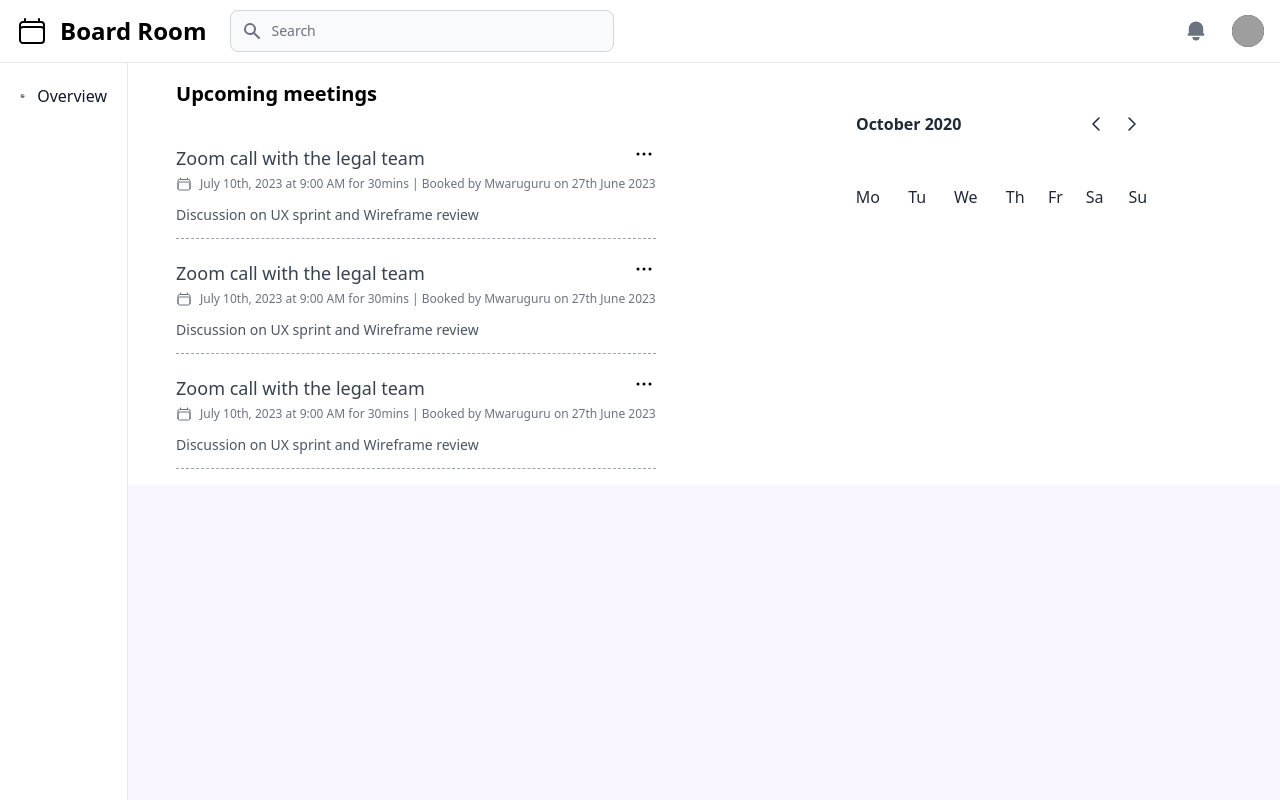
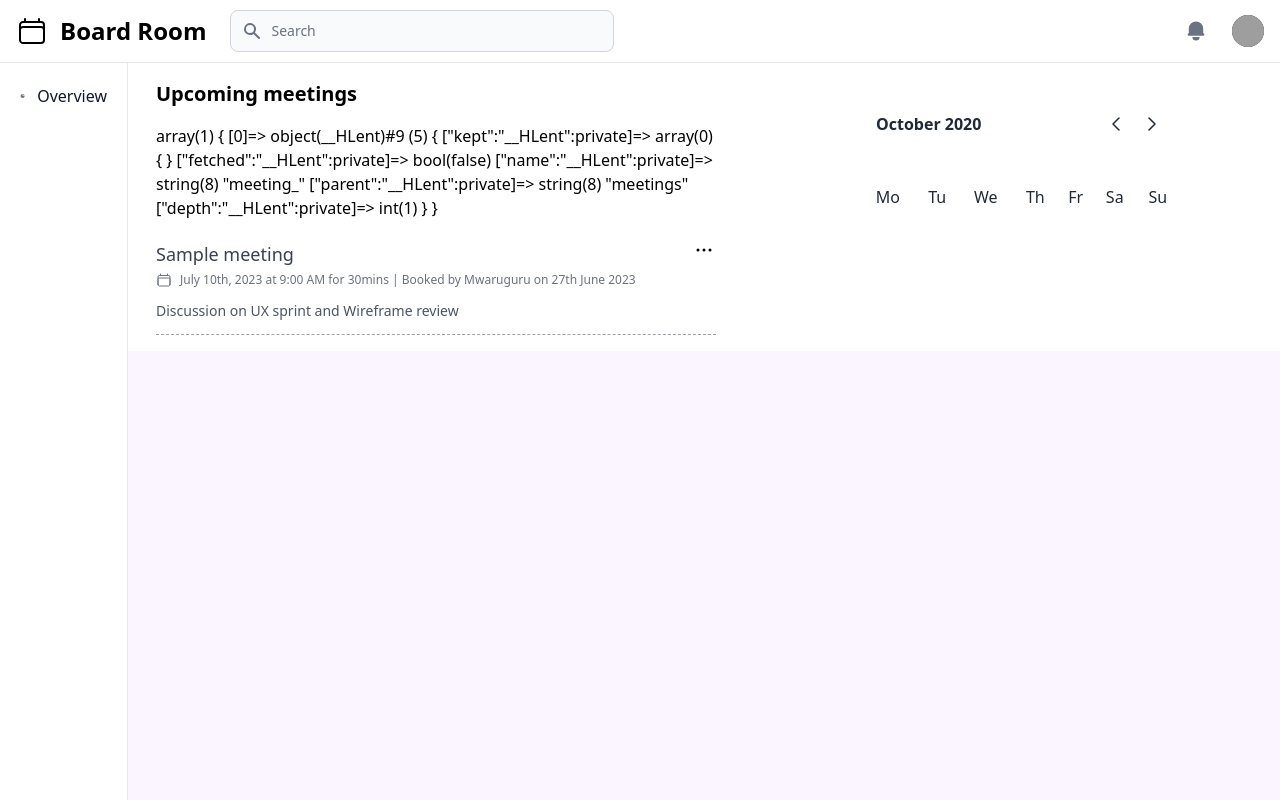
Before and after one commit to munenepeter/board-room, a PHP site: template Views/test.view.php in a window 1280 px wide. Run offline with PHP 8.4, Linux system fonts and the light colour scheme; the template is opened without the code that fills it: most values are stand-ins (such as "Sample title", 1, 10 or a date in 2020); data that the repository does not hold is empty; some libraries are stand-ins or nearby versions; grey boxes are pictures that could not be loaded.

Commit message:
reveal meetings

```diff
--- a/Views/test.view.php
+++ b/Views/test.view.php
@@ -17,12 +17,15 @@
         <div class="max-w-xl dark:bg-gray-700 bg-white rounded-b">
             <div class="px-2">
                 <h1 class="text-xl mb-4 font-bold">Upcoming meetings</h1>
-                <?php for ($i = 0; $i < 3; $i++): ?>
+
+            <?php
+            var_dump($meetings);
+            ?>
+                <?php foreach ($meetings as $meeting): ?>
                     <div class="border-b py-4 border-gray-400 border-dashed">
                         <div class="flex justify-between items-center">
                             <a tabindex="0"
-                                class="focus:outline-none text-lg font-medium leading-5 text-gray-700 dark:text-gray-100 mt-2">Zoom
-                                call with the legal team</a>
+                                class="focus:outline-none text-lg font-medium leading-5 text-gray-700 dark:text-gray-100 mt-2"><?=$meeting->name?></a>
                             <svg xmlns="http://www.w3.org/2000/svg" fill="none" viewBox="0 0 24 24" stroke-width="1.5"
                                 stroke="currentColor" class="w-6 h-6">
                                 <path stroke-linecap="round" stroke-linejoin="round"
@@ -41,7 +44,7 @@
                         <p class="text-sm pt-2 leading-4 leading-none text-gray-600 dark:text-gray-300">Discussion on UX
                             sprint and Wireframe review</p>
                     </div>
-                <?php endfor; ?>
+                <?php endforeach; ?>
 
             </div>
         </div>
```
